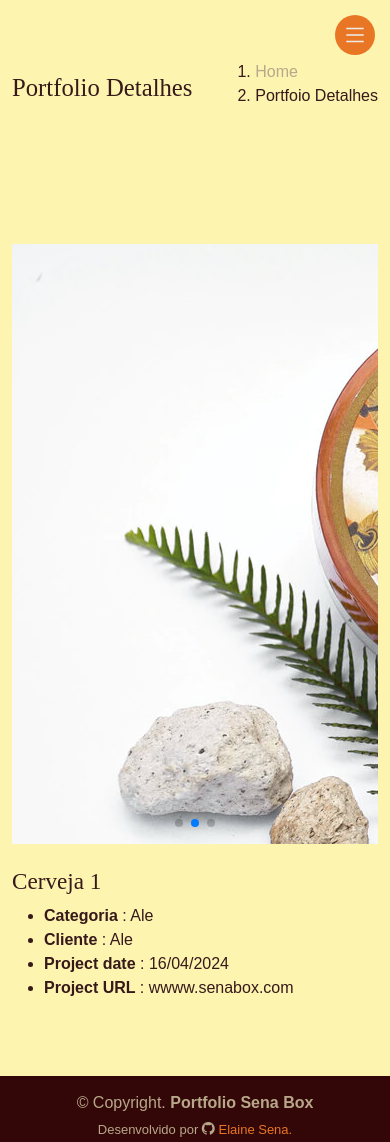
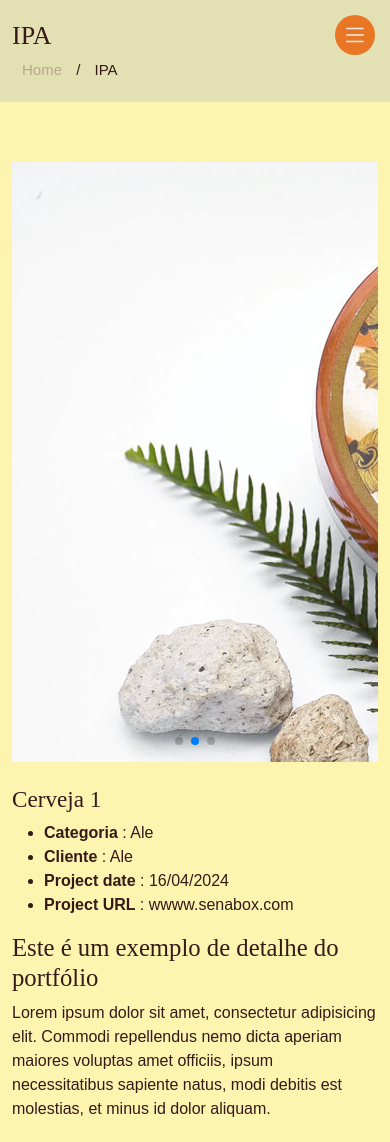
Before and after one commit to ElaineSena/senabox, a plain HTML site: page detalhes.html in a window 390 px wide. Shown: the top 1142 px of the page. Drawn offline with Linux system fonts and the light colour scheme.

Commit message:
update html add

```diff
--- a/css/style.css
+++ b/css/style.css
@@ -588,8 +588,47 @@ section {
 }
 
 /* .portfolio detalhes */
+.breadcrumbs {
+    padding: 20px 0;
+    background: var(--fundo-escuro)
+}
 
-/* Voltar */
+.breadcrumbs h2 {
+    font-size: 26px;
+    font-weight: 300;
+}
+
+.breadcrumbs ol {
+    display: flex;
+    flex-wrap: wrap;
+    list-style: none;
+    padding: 0;
+    margin: 0;
+    font-size: 15px;
+}
+
+.breadcrumbs ol li {
+    padding-left: 10px;
+}
+
+.breadcrumbs ol li+li::before { /* li+li lista dentro de lista // menu dentro de menu */
+    content: "/";
+    display: inline-block;
+    padding-right: 10px;
+    color: var(--texto-escuro);
+}
+
+@media (max-width: 768px) {
+    .breadcrumbs .d-flex {
+        display: block !important;
+    }
+    .breadcrumbs ol {
+        display: block;
+    }
+    .breadcrumbs ol li {
+        display: inline-block;
+    }
+}
 
 /* Serviços // Produtos */
 
--- a/detalhes.html
+++ b/detalhes.html
@@ -4,13 +4,13 @@
 <head>
     <meta charset="UTF-8">
     <meta name="viewport" content="width=device-width, initial-scale=1.0">
-    <title> Sena Box </title>
+    <title> IPA </title>
     <!-- meta -->
 
     <!-- favicon -->
     <link rel="shortcut icon" href="img/favicon.ico">
     <!-- CSS Bootstrap -->
-    <link rel="stylesheet" href="bootstrap/aos/aos.css"> <!-- animação -->
+    <link rel="stylesheet" href="bootstrap/aos/aos.css"> <!-- animação de surgimento -->
     <link rel="stylesheet" href="bootstrap/bootstrap/css/bootstrap.min.css"> <!-- gerador de icones -->
     <link rel="stylesheet" href="bootstrap/bootstrap-icons/bootstrap-icons.css">
     <link rel="stylesheet" href="bootstrap/boxicons/css/boxicons.min.css">
@@ -45,17 +45,17 @@
 
             <nav id="navbar" class="nav-menu navbar">
                 <ul>
-                    <li> <a href="#hero" class="nav-link scrollto active"> <i class="bx bx-home"> </i> <span> Home
+                    <li> <a href="index.html" class="nav-link scrollto active"> <i class="bx bx-home"> </i> <span> Home
                             </span> </a> </li> <!-- scroll to faz a rolagem ao clicar -->
-                    <li> <a href="#sobre" class="nav-link scrollto"> <i class="bx bx-user"> </i> <span> Sobre </span>
+                    <li> <a href="index.html" class="nav-link scrollto"> <i class="bx bx-user"> </i> <span> Sobre </span>
                         </a> </li>
-                    <li> <a href="#resume" class="nav-link scrollto"> <i class="bx bx-file-blank"> </i> <span> Resumo
+                    <li> <a href="index.html" class="nav-link scrollto"> <i class="bx bx-file-blank"> </i> <span> Resumo
                             </span> </a> </li>
-                    <li> <a href="#portfolio" class="nav-link scrollto"> <i class="bx bx-book-content"> </i> <span>
+                    <li> <a href="index.html" class="nav-link scrollto"> <i class="bx bx-book-content"> </i> <span>
                                 Portfolio </span> </a> </li>
-                    <li> <a href="#services" class="nav-link scrollto"> <i class="bx bx-server"> </i> <span> Produtos
+                    <li> <a href="index.html" class="nav-link scrollto"> <i class="bx bx-server"> </i> <span> Produtos
                             </span> </a> </li>
-                    <li> <a href="#contato" class="nav-link scrollto"> <i class="bx bx-envelope"> </i> <span> Contato
+                    <li> <a href="index.html" class="nav-link scrollto"> <i class="bx bx-envelope"> </i> <span> Contato
                             </span> </a> </li>
                 </ul>
             </nav>
@@ -66,36 +66,38 @@
         <section id="breadcrumbs" class="breadcrumbs">
             <div class="container">
                 <div class="d-flex justify-content-between align-items-center">
-                    <h2> Portfolio Detalhes </h2>
+                    <h2> IPA </h2>
                     <ol>
                         <li> <a href="index.html"> Home </a> </li>
-                        <li> Portfoio Detalhes </li>
+                        <li> IPA </li>
                     </ol>
                 </div>
             </div>
-        </section> <!-- Fim breadcrumbs // Migalhas de pão -->
+        </section> <!-- Fim breadcrumbs // Migalhas de pão // arvore de páginas -->
 
         <!-- Portfolio Details Section -->
-         <section id="portfolio-detalhe" class="portfolio-detalhe">
+         <section id="portfolio-detalhes" class="portfolio-detalhes">
             <div class="container">
                 <div class="row gy-4"> <!-- classe "gy-4" para adicionar um espaçamento vertical de 4 unidades -->
                     <div class="col-lg-8">
-                        <div class="portfolio-details-slider swiper">
+                        <div class="portfolio-detalhes swiper">
                             <div class="swiper-wrapper align-items-center">
                                 <div class="swiper-slide">
                                     <img src="img/portfolio/portfolio-detalhes-1.jpg" alt=""> <!-- Alterar fotos -->
                                 </div>
+
                                 <div class="swiper-slide">
                                     <img src="img/portfolio/portfolio-detalhes-2.jpg" alt=""> <!-- Alterar fotos -->
                                 </div>
+
                                 <div class="swiper-slide">
                                     <img src="img/portfolio/portfolio-detalhes-3.jpg" alt=""> <!-- Alterar fotos -->
                                 </div>
-                            </div> <!-- Fim fotos swiper // carrossel -->
+                            </div> <!-- Fim fotos swiper-wrapper -->
 
                             <div class="swiper-pagination"> </div> <!-- swiper-pagination = componente de paginação do carrossel, onde os pontos ou números de página são exibidos para indicar a posição atual do slide e permitir a navegação entre os slides -->
-                        </div> <!-- Fim portfolio details slider -->
-                    </div>
+                        </div> <!-- Fim portfolio-detalhes swiper -->
+                    </div> <!-- Fim col-lg-8 -->
 
                     <div class="col-lg-4">
                         <div class="portfolio-info">
@@ -109,18 +111,13 @@
                         </div>
 
                         <div class="portfolio-descricao">
-
+                            <h2> Este é um exemplo de detalhe do portfólio </h2>
+                            <p> Lorem ipsum dolor sit amet, consectetur adipisicing elit. Commodi repellendus nemo dicta aperiam maiores voluptas amet officiis, ipsum necessitatibus sapiente natus, modi debitis est molestias, et minus id dolor aliquam. </p>
                         </div>
-
                     </div>
-
-                </div>
-
+                </div> <!-- Fim row gy-4 -->
             </div>
-
-         </section>
-
-
+         </section> <!-- Fim portfolio detalhes -->
 
     </main> <!-- Fim conteúdo principal -->
 
--- a/js/main.js
+++ b/js/main.js
@@ -232,7 +232,7 @@ selectEl.addEventListener(type, listener): Se all for falso, adiciona o ouvinte
    * Portfolio
    * Controle deslizante de detalhes do portfólio
    */
-  new Swiper('.portfolio-details-slider', {
+  new Swiper('.portfolio-detalhes', {
     speed: 400,
     loop: true,
     autoplay: {
```
Also changed, not shown: index.html (+19 -26 lines).
